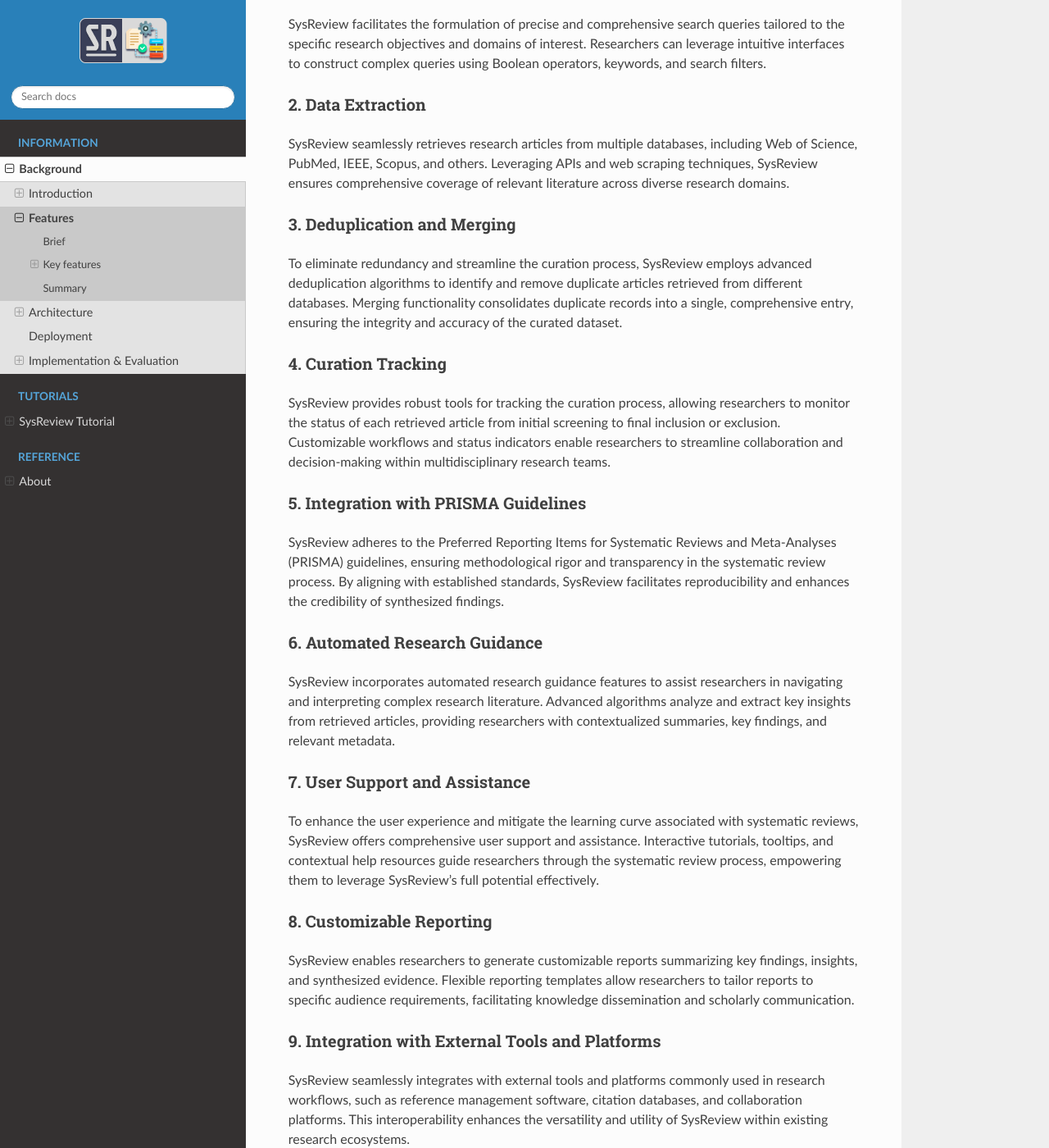
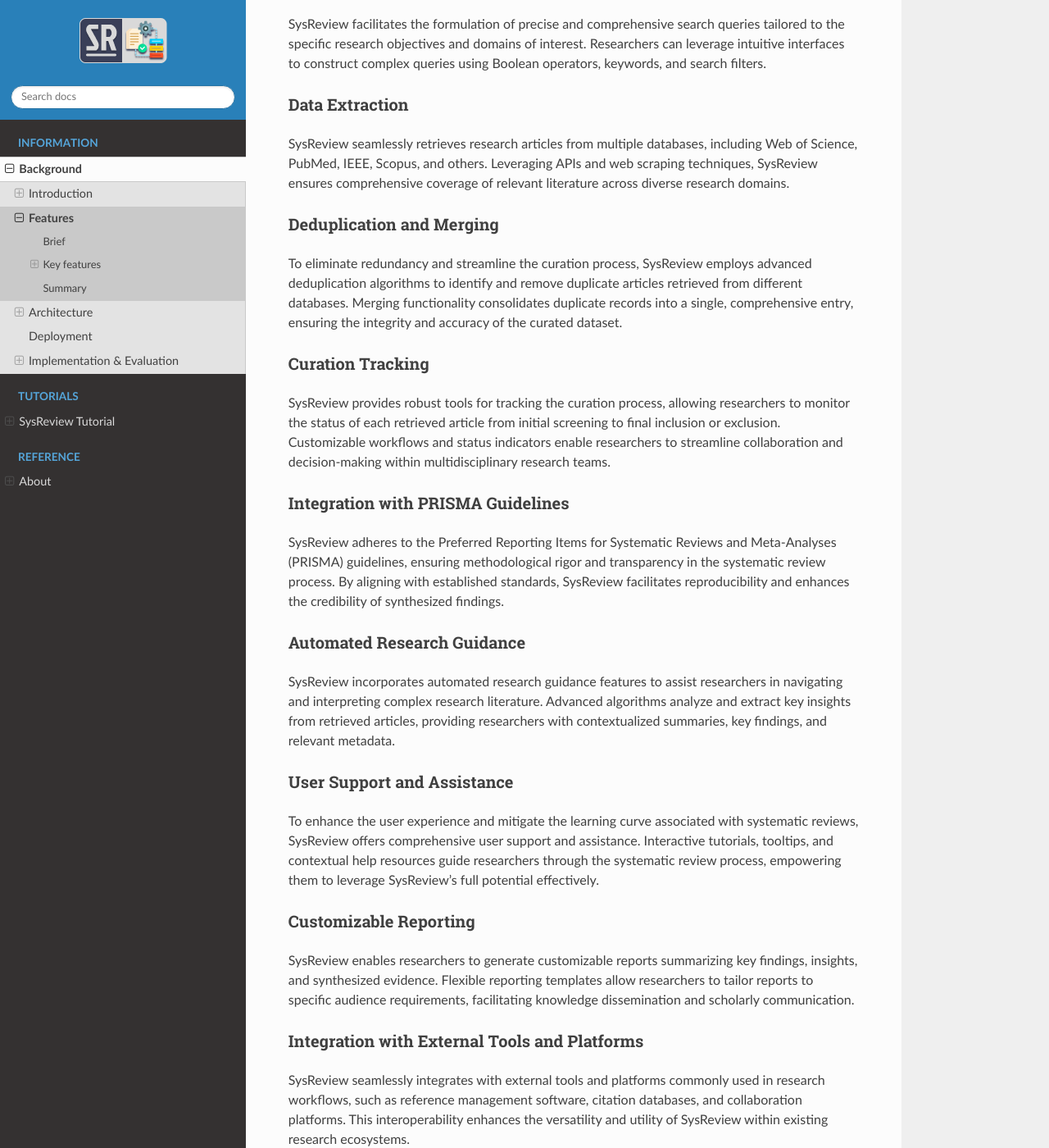
Before and after one commit to Scientific-Research-Survey-Automator/docs-sysreview, a Sphinx documentation site: the page built from docs/source/info/features.rst, in a window 1280 px wide and 1400 px high, scrolled down 519 px. Shown: the whole window at 82% size. Built offline with Sphinx 7.4.7 and the Read the Docs theme 2.0.0, drawn with Linux system fonts in a browser that asks for light colours; some of the changed text lies outside the part shown.

```diff
--- a/docs/source/info/features.rst
+++ b/docs/source/info/features.rst
@@ -20,65 +20,65 @@ and effectively navigate the vast landscape of research literature.
 Key features
 ============
 
-1. Query Design
+Query Design
 ---------------
 SysReview facilitates the formulation of precise and comprehensive search queries tailored to the specific research objectives and domains of interest.
 Researchers can leverage intuitive interfaces to construct complex queries using Boolean operators, keywords,
 and search filters.
 
-2. Data Extraction
+Data Extraction
 ------------------
 SysReview seamlessly retrieves research articles from multiple databases, including Web of Science, PubMed, IEEE, Scopus, and others.
 Leveraging APIs and web scraping techniques, SysReview ensures comprehensive coverage of relevant literature across diverse research domains.
 
-3. Deduplication and Merging
+Deduplication and Merging
 ----------------------------
 To eliminate redundancy and streamline the curation process, SysReview employs advanced deduplication algorithms to
 identify and remove duplicate articles retrieved from different databases.
 Merging functionality consolidates duplicate records into a single, comprehensive entry, ensuring the integrity and
 accuracy of the curated dataset.
 
-4. Curation Tracking
+Curation Tracking
 --------------------
 SysReview provides robust tools for tracking the curation process, allowing researchers to monitor the status of each
 retrieved article from initial screening to final inclusion or exclusion.
 Customizable workflows and status indicators enable researchers to streamline collaboration and decision-making
 within multidisciplinary research teams.
 
-5. Integration with PRISMA Guidelines
+Integration with PRISMA Guidelines
 -------------------------------------
 SysReview adheres to the Preferred Reporting Items for Systematic Reviews and Meta-Analyses (PRISMA) guidelines,
 ensuring methodological rigor and transparency in the systematic review process.
 By aligning with established standards, SysReview facilitates reproducibility and enhances the credibility of
 synthesized findings.
 
-6. Automated Research Guidance
+Automated Research Guidance
 ------------------------------
 SysReview incorporates automated research guidance features to assist researchers in navigating and interpreting
 complex research literature.
 Advanced algorithms analyze and extract key insights from retrieved articles, providing researchers with contextualized
 summaries, key findings, and relevant metadata.
 
-7. User Support and Assistance
+User Support and Assistance
 ------------------------------
 To enhance the user experience and mitigate the learning curve associated with systematic reviews, SysReview offers
 comprehensive user support and assistance.
 Interactive tutorials, tooltips, and contextual help resources guide researchers through the systematic review process,
 empowering them to leverage SysReview's full potential effectively.
 
-8. Customizable Reporting
+Customizable Reporting
 -------------------------
 SysReview enables researchers to generate customizable reports summarizing key findings, insights, and synthesized evidence.
 Flexible reporting templates allow researchers to tailor reports to specific audience requirements, facilitating
 knowledge dissemination and scholarly communication.
 
-9. Integration with External Tools and Platforms
+Integration with External Tools and Platforms
 ------------------------------------------------
 SysReview seamlessly integrates with external tools and platforms commonly used in research workflows, such as
 reference management software, citation databases, and collaboration platforms. This interoperability enhances the
 versatility and utility of SysReview within existing research ecosystems.
 
-10. Continuous Improvement and Updates
+Continuous Improvement and Updates
 --------------------------------------
 SysReview is committed to ongoing enhancement and optimization through regular updates and feature enhancements.
 Feedback from users and stakeholders is actively solicited and incorporated into the development roadmap, ensuring that
```
Also changed, not shown: docs/source/info/architecture.rst (+6 -10 lines).
